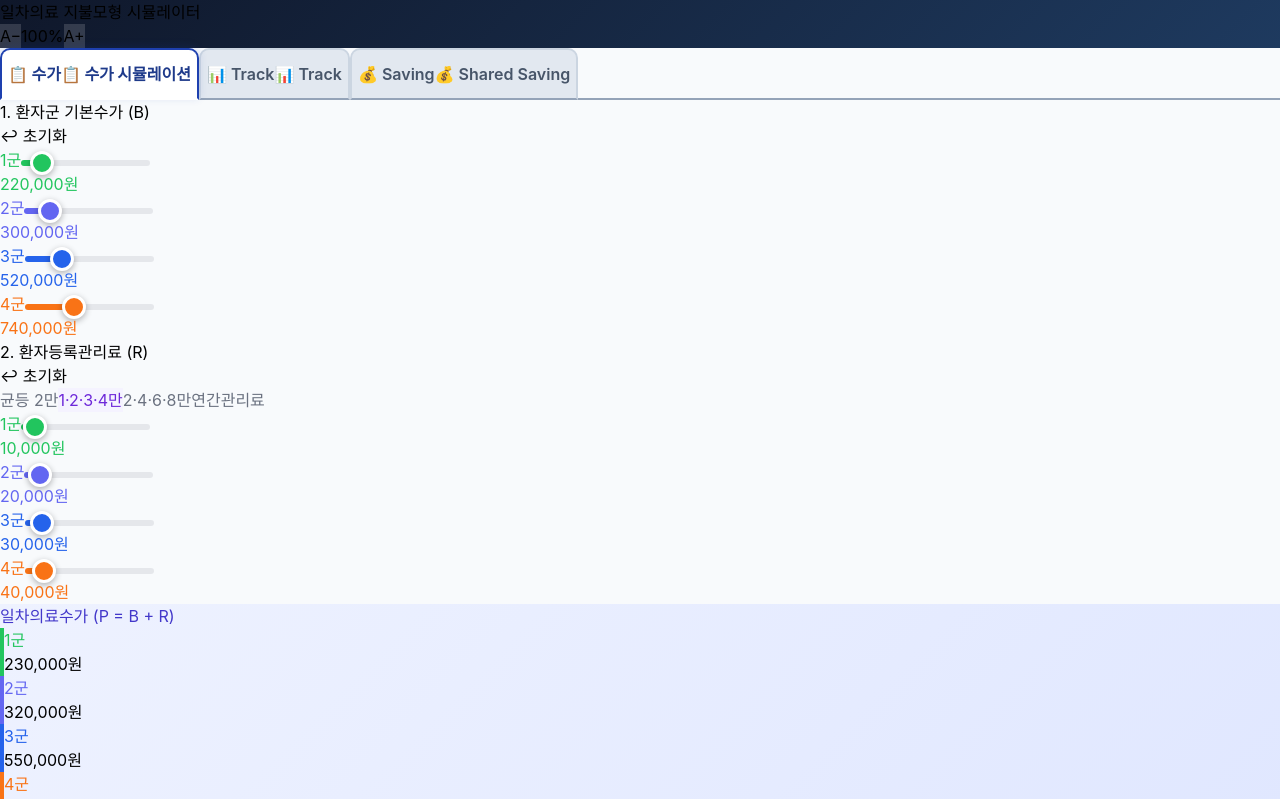
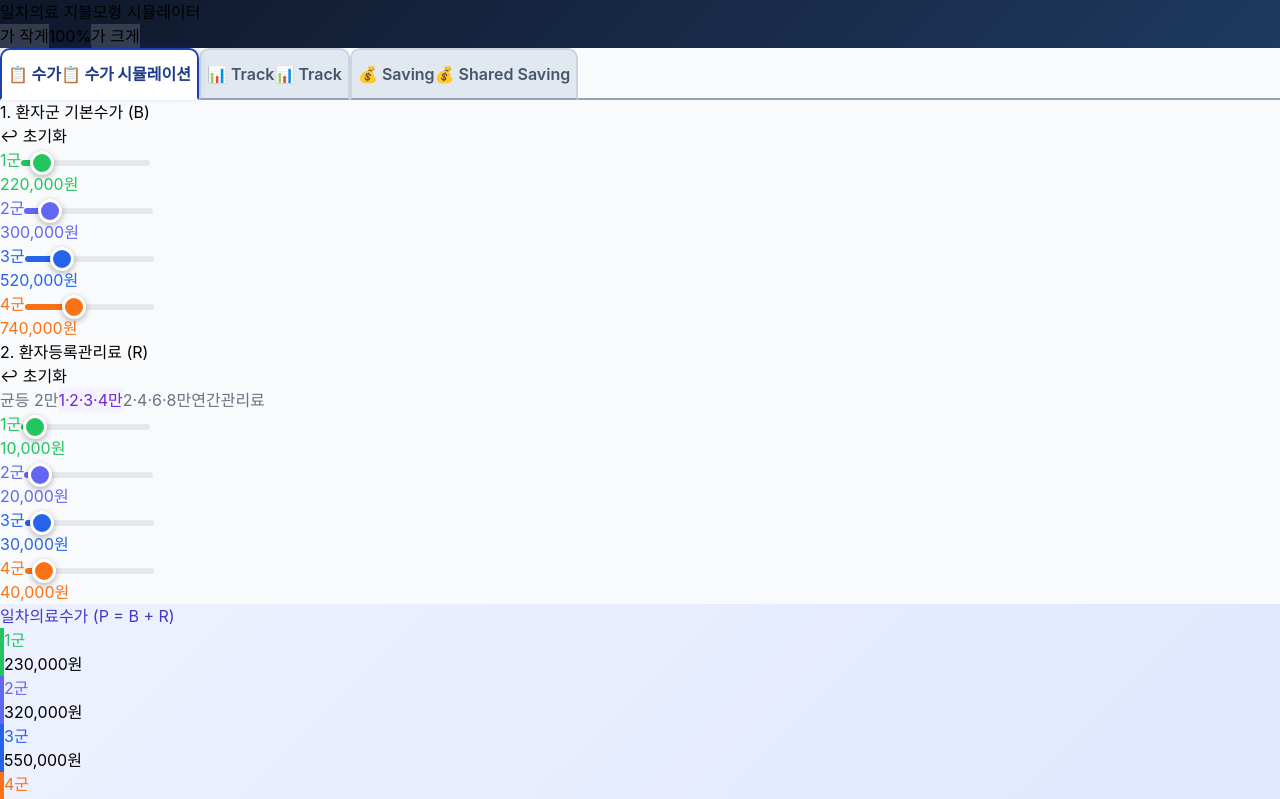
Before and after one commit to ilsanpcrc2023-jpg/primary-simulator, a React (Vite) app: page / in a window 1280 px wide. Shown: the top 799 px of the page. Built offline with nearby package versions, Linux system fonts and the light colour scheme; a web font is replaced by a local one.

Commit message:
글자 크기 토글 버튼 한글화 — A−/A+ → 가 작게/가 크게

```diff
--- a/src/components/Header.jsx
+++ b/src/components/Header.jsx
@@ -1,7 +1,7 @@
 export default function Header({ zoomIdx = 1, zoomLevels = [1], onZoomIn, onZoomOut }) {
   const canDec = zoomIdx > 0;
   const canInc = zoomIdx < zoomLevels.length - 1;
-  const btn = "rounded text-white font-bold w-8 h-8 flex items-center justify-center select-none transition";
+  const btn = "rounded text-white font-bold text-xs px-2 h-8 flex items-center justify-center select-none transition shrink-0";
   return (
     <div style={{ background: "linear-gradient(135deg,#0f172a 0%,#1e3a5f 100%)" }} className="px-3 sm:px-5 py-3">
       <div className="max-w-4xl mx-auto flex items-center justify-between gap-2">
@@ -9,13 +9,13 @@ export default function Header({ zoomIdx = 1, zoomLevels = [1], onZoomIn, onZoom
         <div className="flex items-center gap-1 shrink-0" role="group" aria-label="글자 크기 조절">
           <button type="button" onClick={onZoomOut} disabled={!canDec} aria-label="글자 작게"
             className={btn}
-            style={{ background: canDec ? "rgba(255,255,255,0.15)" : "rgba(255,255,255,0.05)", opacity: canDec ? 1 : 0.4 }}>A−</button>
+            style={{ background: canDec ? "rgba(255,255,255,0.15)" : "rgba(255,255,255,0.05)", opacity: canDec ? 1 : 0.4 }}>가 작게</button>
           <span className="text-white/70 text-[11px] font-mono w-10 text-center" aria-live="polite">
             {Math.round(zoomLevels[zoomIdx] * 100)}%
           </span>
           <button type="button" onClick={onZoomIn} disabled={!canInc} aria-label="글자 크게"
             className={btn}
-            style={{ background: canInc ? "rgba(255,255,255,0.15)" : "rgba(255,255,255,0.05)", opacity: canInc ? 1 : 0.4 }}>A+</button>
+            style={{ background: canInc ? "rgba(255,255,255,0.15)" : "rgba(255,255,255,0.05)", opacity: canInc ? 1 : 0.4 }}>가 크게</button>
         </div>
       </div>
     </div>
```
